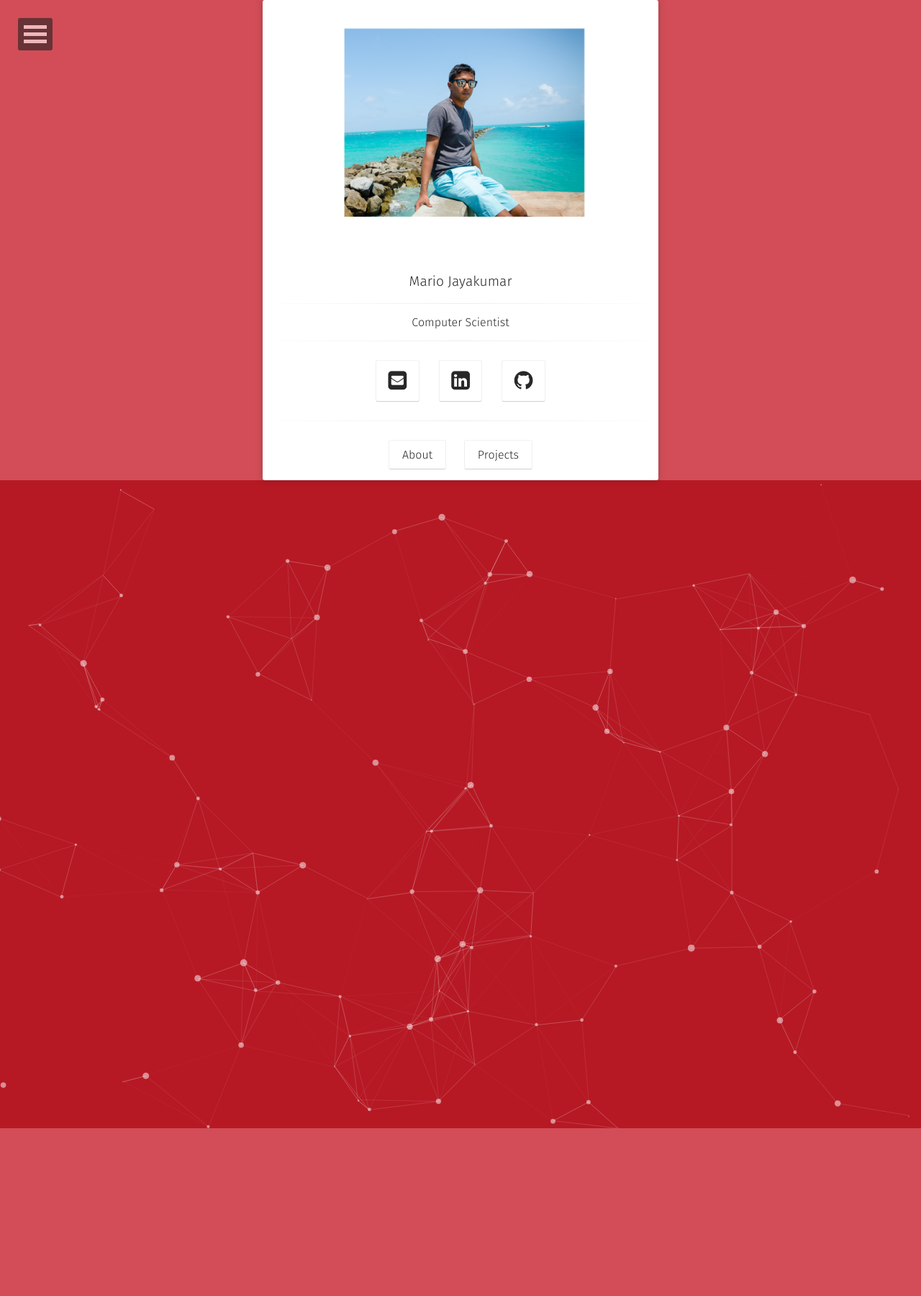
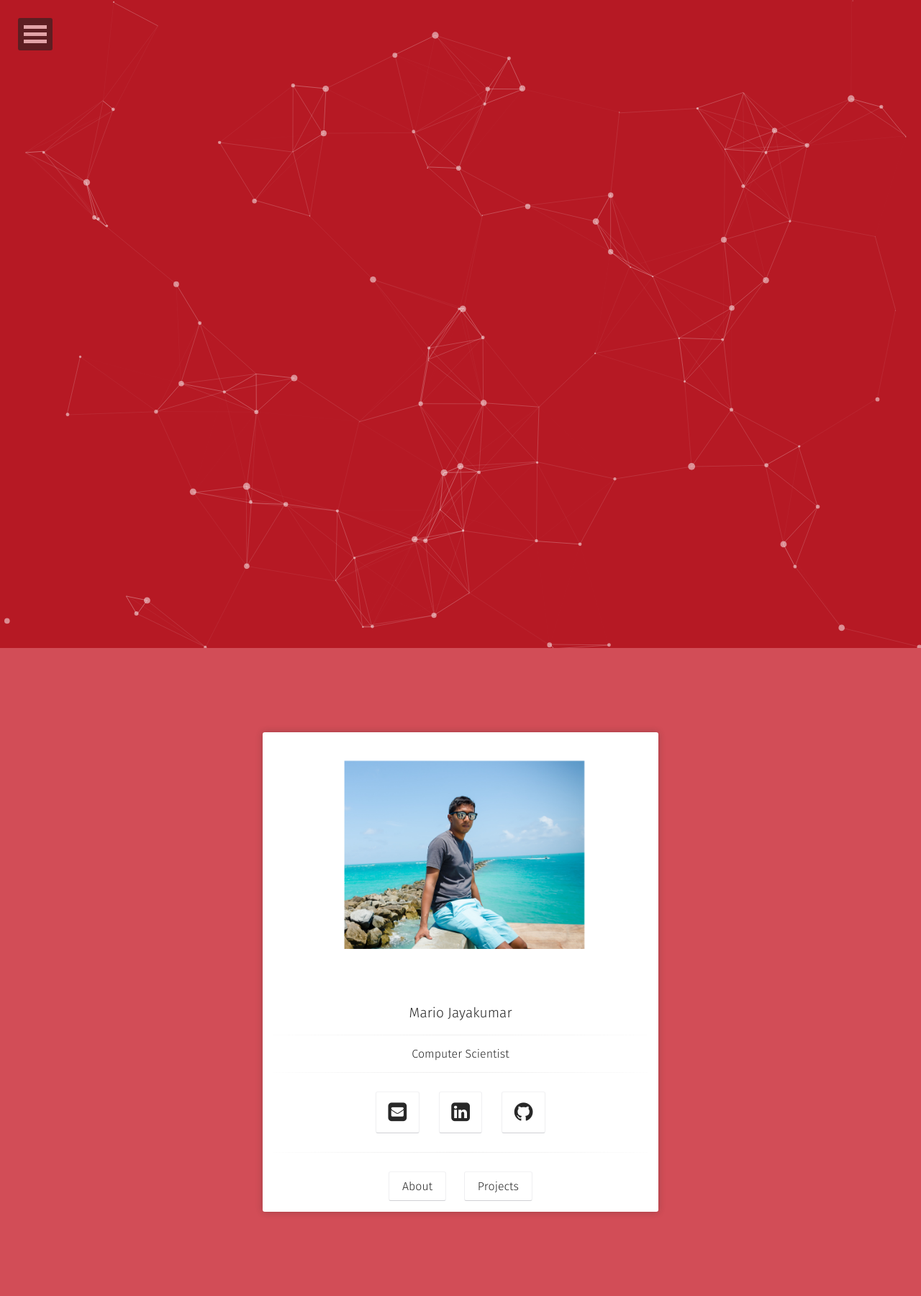
Before and after one commit to MarioJayakumar/MarioJayakumar.github.io, a Jekyll site: the page built from index.html, in a window 1280 px wide. Shown: the whole page at 72% size. Built offline with Jekyll 4.4.1, drawn with Linux system fonts in a browser that asks for light colours; some web fonts are replaced; before the commit the page ends 1571 px from its top, so only the background shows below that.

Commit message:
Changed order of home.html

```diff
--- a/_layouts/home.html
+++ b/_layouts/home.html
@@ -12,6 +12,7 @@ layout: compress
 <body>
     {% include nav.html %}
     <!-- Header -->
+    <div id="particles-js"></div>
     <header class="header flex" role="banner">
         <div class="container animated fadeIn">
             <div class="row">
@@ -41,7 +42,7 @@ layout: compress
                  </h3>
             </div>
         </div>
-        <div id="particles-js"></div>
+
     </header>
     {% include scripts.html %}
 </body>
```
